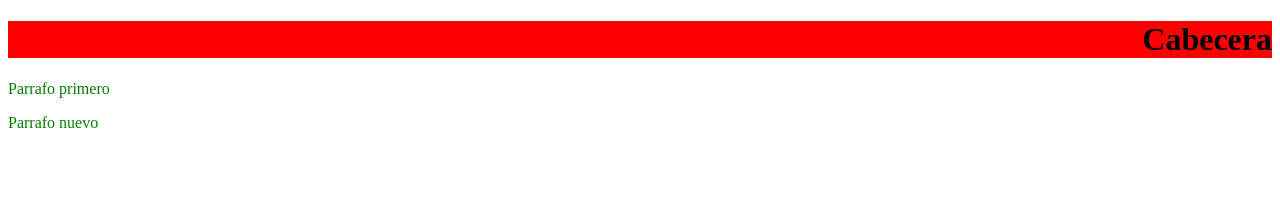
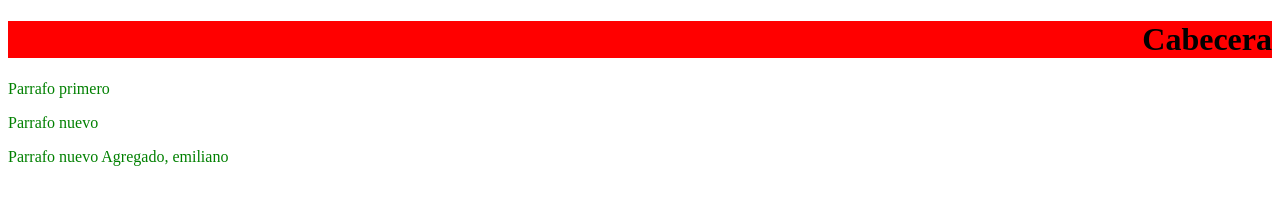
Before and after one commit to LiberRG/Tarefa-1.5, a plain HTML site: page index.html in a window 1280 px wide. Drawn offline with Linux system fonts and the light colour scheme.

Commit message:
Commit agregado parrafo Emiliano

```diff
--- a/index.html
+++ b/index.html
@@ -11,5 +11,6 @@
    <h1>Cabecera </h1>
    <p>Parrafo primero</p>
    <p>Parrafo nuevo</p>
+   <p>Parrafo nuevo Agregado, emiliano</p>
 </body>
 </html>
```
